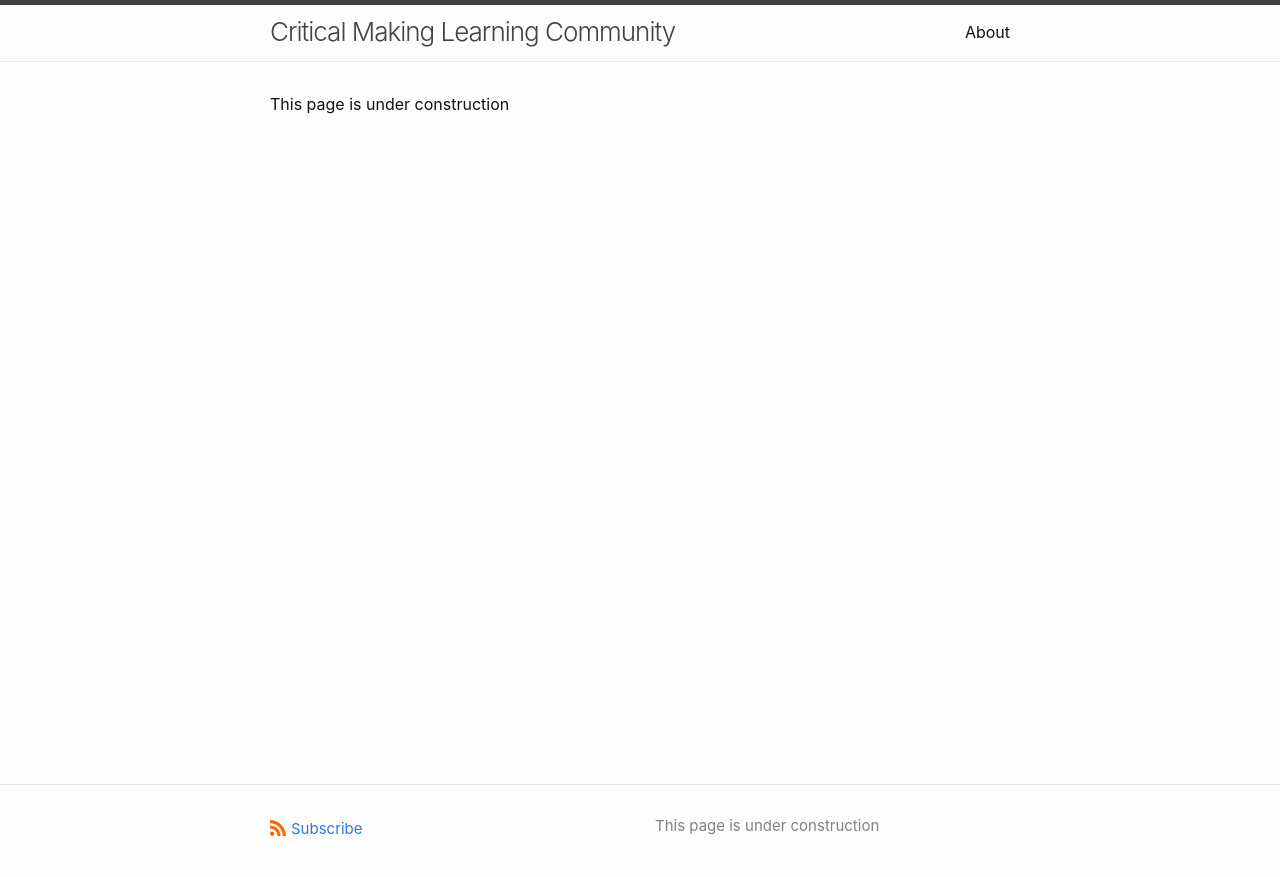
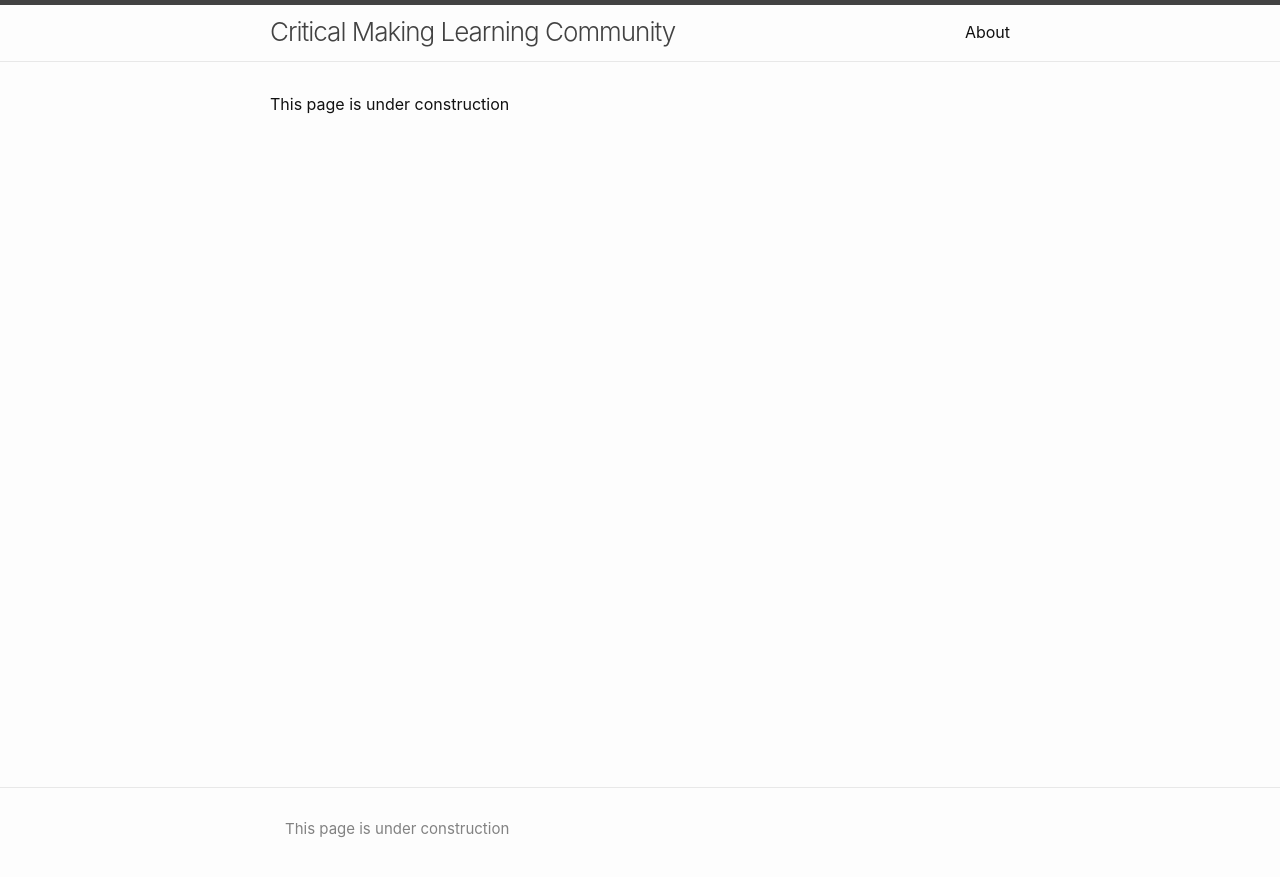
Before and after one commit to criticalmakingcommunity/criticalmakingcommunity, a Jekyll site: the page built from index.md, in a window 1280 px wide. Shown: the top 877 px of the page. Built offline with Jekyll 4.4.1, drawn with Linux system fonts in a browser that asks for light colours.

Commit message:
Update footer.html

```diff
--- a/_includes/footer.html
+++ b/_includes/footer.html
@@ -4,17 +4,7 @@
   <div class="wrapper">
 
     <div class="footer-col-wrapper">
-      <div class="footer-col">
-        <p class="feed-subscribe">
-          <a href="{{ 'feed.xml' | relative_url }}">
-            <svg class="svg-icon orange">
-              <use xlink:href="{{ 'assets/minima-social-icons.svg#rss' | relative_url }}"></use>
-            </svg><span>Subscribe</span>
-          </a>
-        </p>
 
-
-      </div>
       <div class="footer-col">
         <p>{{ site.description | escape }}</p>
       </div>
```
